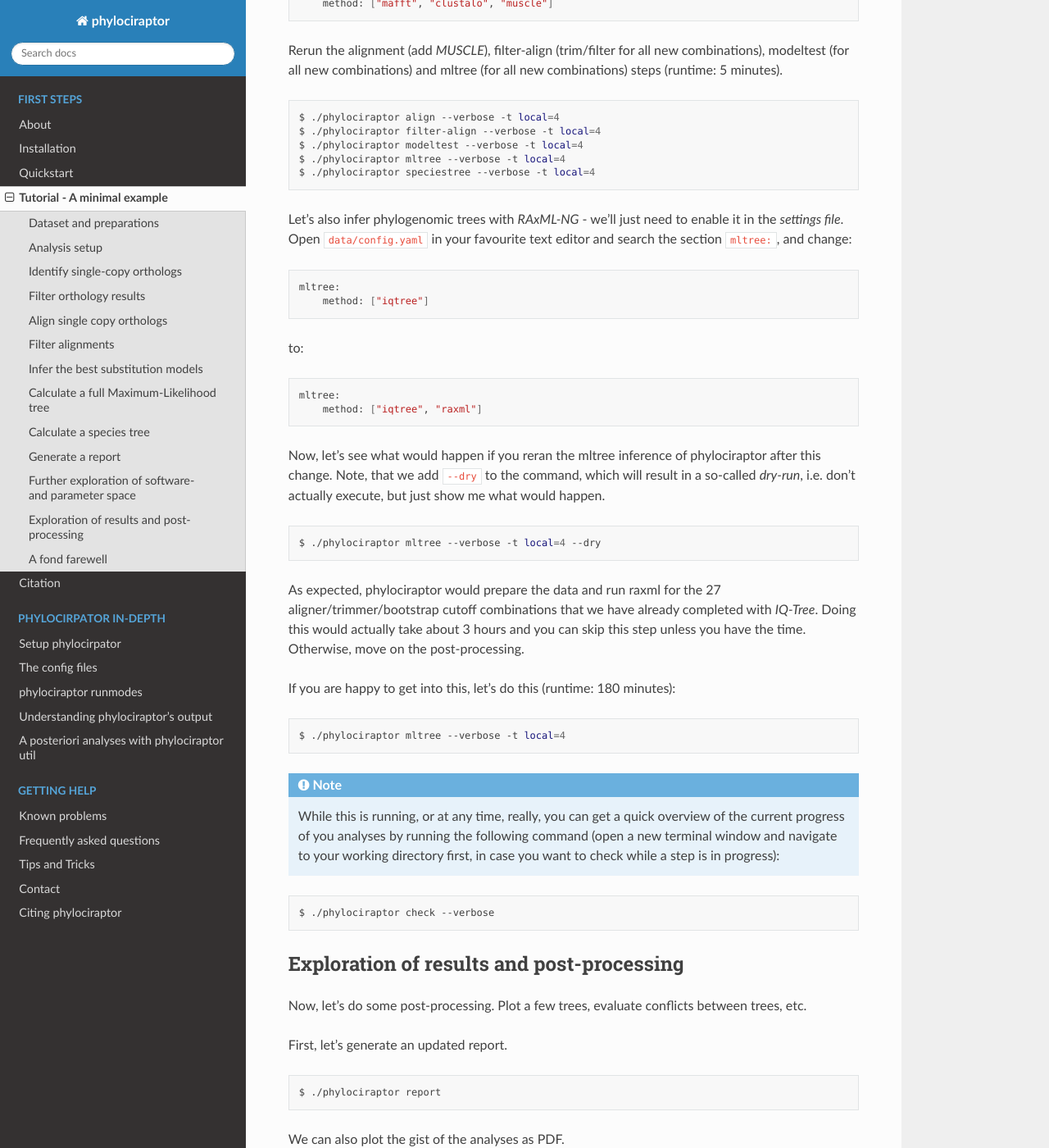
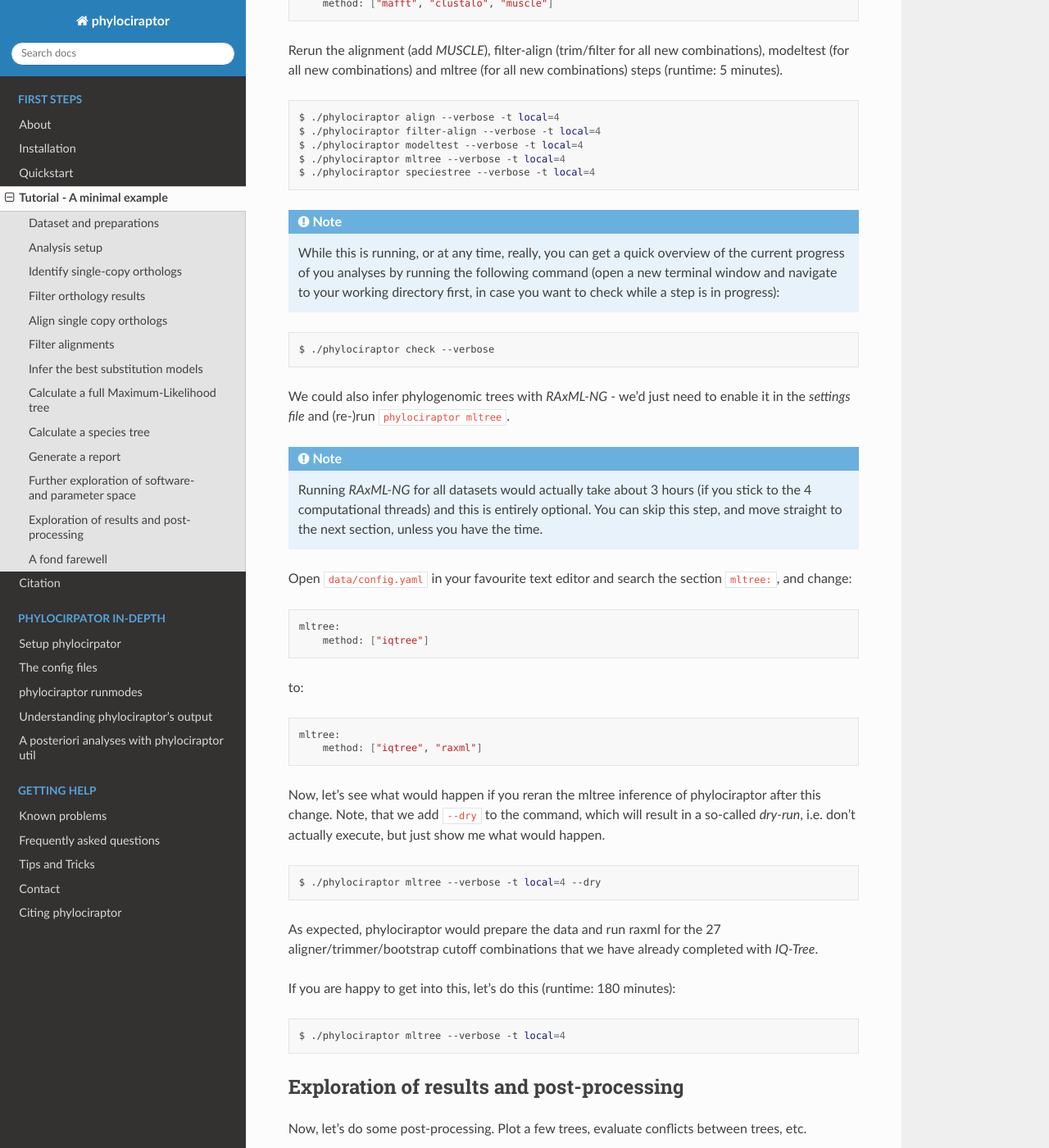
Before and after one commit to reslp/phylociraptor, a Sphinx documentation site: the page built from docs/introduction/minimal.rst, in a window 1280 px wide and 1400 px high, scrolled down 7469 px. Shown: the whole window at 82% size. Built offline with Sphinx 7.4.7 and the Read the Docs theme 2.0.0, drawn with Linux system fonts in a browser that asks for light colours.

Commit message:
play with formatting of minimal tutorial

```diff
--- a/docs/introduction/minimal.rst
+++ b/docs/introduction/minimal.rst
@@ -249,7 +249,7 @@ Let's recap what the nine phylociraptor commands that we've executed above have
 - 1 comprehensive report of our analyses in HTML format
 
 
-__Kudos!__
+**Kudos!**
 
 .. note::
 
@@ -328,9 +328,24 @@ Rerun the alignment (add *MUSCLE*), filter-align (trim/filter for all new combin
         $ ./phylociraptor mltree --verbose -t local=4
         $ ./phylociraptor speciestree --verbose -t local=4
 
+.. note::
+
+        While this is running, or at any time, really, you can get a quick overview of the current progress of you analyses by running the following command (open a new terminal window and navigate to your working directory first, in case you want to check while a step is in progress):
 
 
-Let's also infer phylogenomic trees with *RAxML-NG* - we'll just need to enable it in the *settings file*. Open ``data/config.yaml`` in your favourite text editor and search the section ``mltree:``, and change:
+.. code-block:: bash
+
+        	$ ./phylociraptor check --verbose
+
+
+We could also infer phylogenomic trees with *RAxML-NG* - we'd just need to enable it in the *settings file* and (re-)run ``phylociraptor mltree``.
+
+.. note::
+
+	Running *RAxML-NG* for all datasets would actually take about 3 hours (if you stick to the 4 computational threads) and this is entirely optional. You can skip this step, and move straight to the next section, unless you have the time.
+
+
+Open ``data/config.yaml`` in your favourite text editor and search the section ``mltree:``, and change:
 
 .. code-block:: bash
 
@@ -350,7 +365,7 @@ Now, let's see what would happen if you reran the mltree inference of phylocirap
 
         $ ./phylociraptor mltree --verbose -t local=4 --dry
 
-As expected, phylociraptor would prepare the data and run raxml for the 27 aligner/trimmer/bootstrap cutoff combinations that we have already completed with *IQ-Tree*. Doing this would actually take about 3 hours and you can skip this step unless you have the time. Otherwise, move on the post-processing.
+As expected, phylociraptor would prepare the data and run raxml for the 27 aligner/trimmer/bootstrap cutoff combinations that we have already completed with *IQ-Tree*.
 
 If you are happy to get into this, let's do this (runtime: 180 minutes):
 
@@ -359,14 +374,6 @@ If you are happy to get into this, let's do this (runtime: 180 minutes):
         $ ./phylociraptor mltree --verbose -t local=4
 
 
-.. note::
-
-        While this is running, or at any time, really, you can get a quick overview of the current progress of you analyses by running the following command (open a new terminal window and navigate to your working directory first, in case you want to check while a step is in progress):
-
-
-.. code-block:: bash
-
-        	$ ./phylociraptor check --verbose
 
 ----------------------------------------
 Exploration of results and post-processing
```
